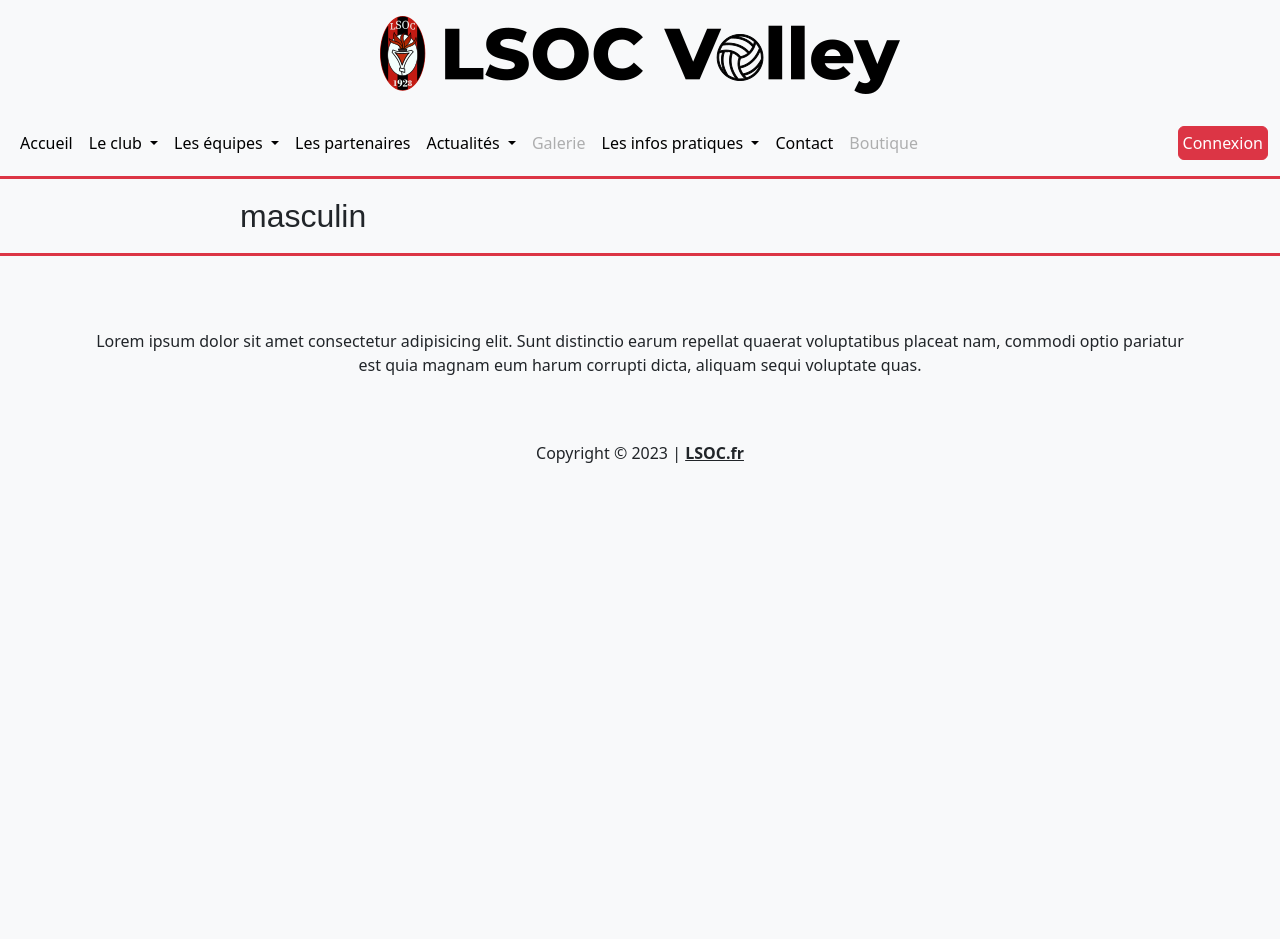
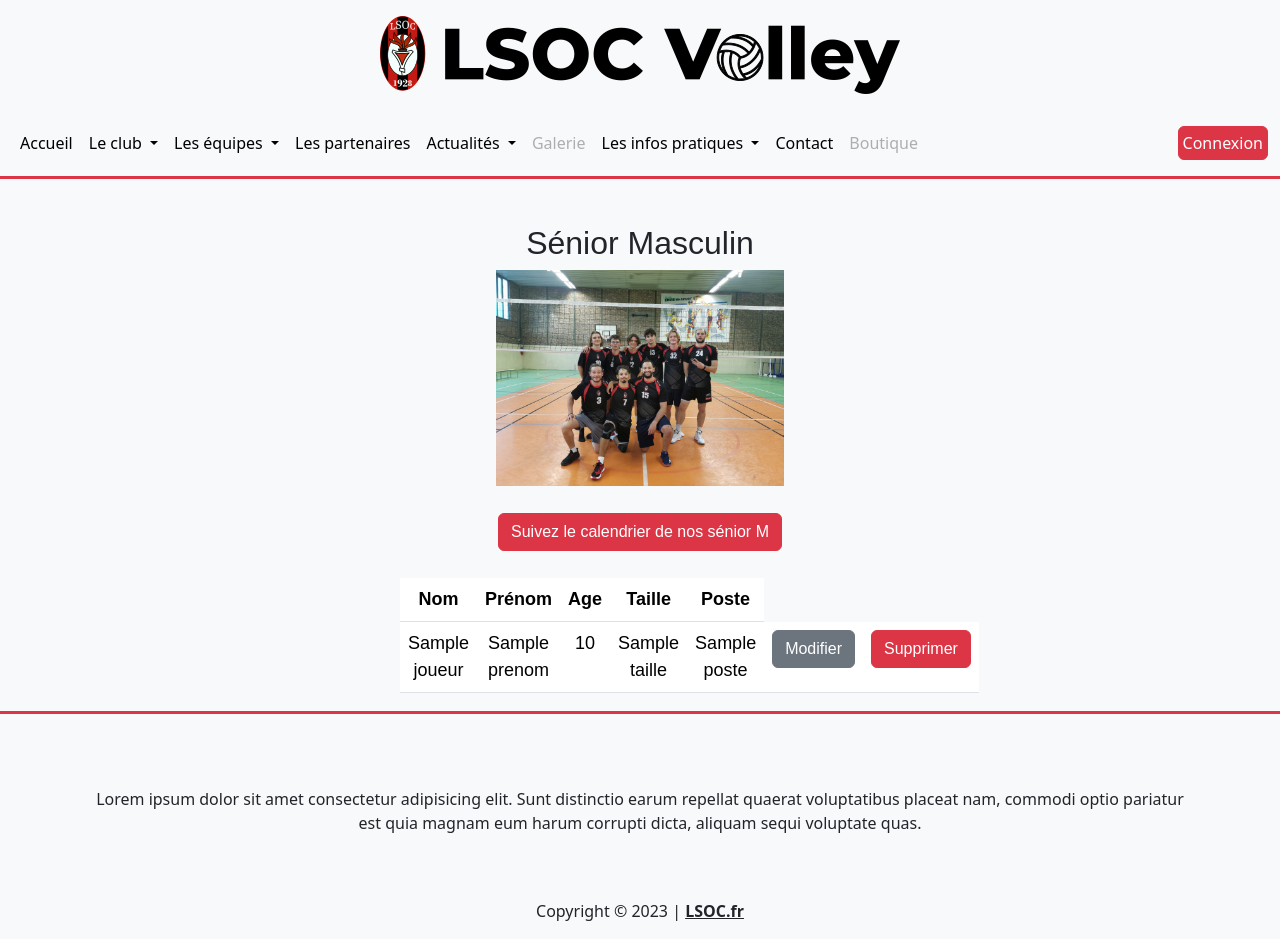
Before and after one commit to Juli1ou2/LSOC_Volley, a Symfony app: template templates/equipe/senior_masculin.html.twig in a window 1280 px wide. Before the commit the page ends 463 px from the top, so only its background shows below. Run offline with Twig, Linux system fonts and the light colour scheme; the template is opened without the code that fills it: most values are stand-ins (such as "Sample title", 1, 10 or a date in 2020); some libraries are stand-ins or nearby versions.

Commit message:
senior masculin :ajout contenu page image,lien match,joueur

```diff
--- a/templates/equipe/senior_masculin.html.twig
+++ b/templates/equipe/senior_masculin.html.twig
@@ -9,7 +9,54 @@
     </style>
 
     <div class="example-wrapper">
-        <h2>masculin</h2>
+        <div style="margin: 0 auto;
+                    width: 60%;" class="text-center">
+            <br>
+            <h2>Sénior Masculin</h2>
+            <img   alt="photo_equipe_senior_masculin" src="images/senior_masculin.jpeg" width="60%" height="5%">
+            <br><br>
+
+            <button type="button" class="btn btn-danger"  onclick="window.location.href ='{{asset("")}}';">Suivez le calendrier de nos sénior M</button>
+            <br>
+            <br><table class="table">
+                <thead>
+                <tr>
+
+                    <th scope="col">Nom</th>
+                    <th scope="col">Prénom</th>
+                    <th scope="col">Age</th>
+                    <th scope="col">Taille</th>
+                    <th scope="col">Poste</th>
+                </tr>
+                </thead>
+                <tbody>
+                {% for joueur in joueurs %}
+                    <tr>
+
+                        <td>{{ joueur.nom }}</td>
+                        <td>{{ joueur.prenom }}</td>
+                        <td>{{ joueur.age }}</td>
+                        <td>{{ joueur.taille }}</td>
+                        <td>{{ joueur.poste }}</td>
+                        <td>
+                            <a class="btn btn-secondary"
+                               role="button">Modifier
+                            </a>
+                        </td>
+                        <td>
+                            <a class="btn btn-danger"
+                               role="button">Supprimer
+                            </a>
+                        </td>
+
+                    </tr>
+                {% endfor %}
+
+
+                </tbody>
+            </table>
+
 
         </div>
+    </div>
 {% endblock %}
```
